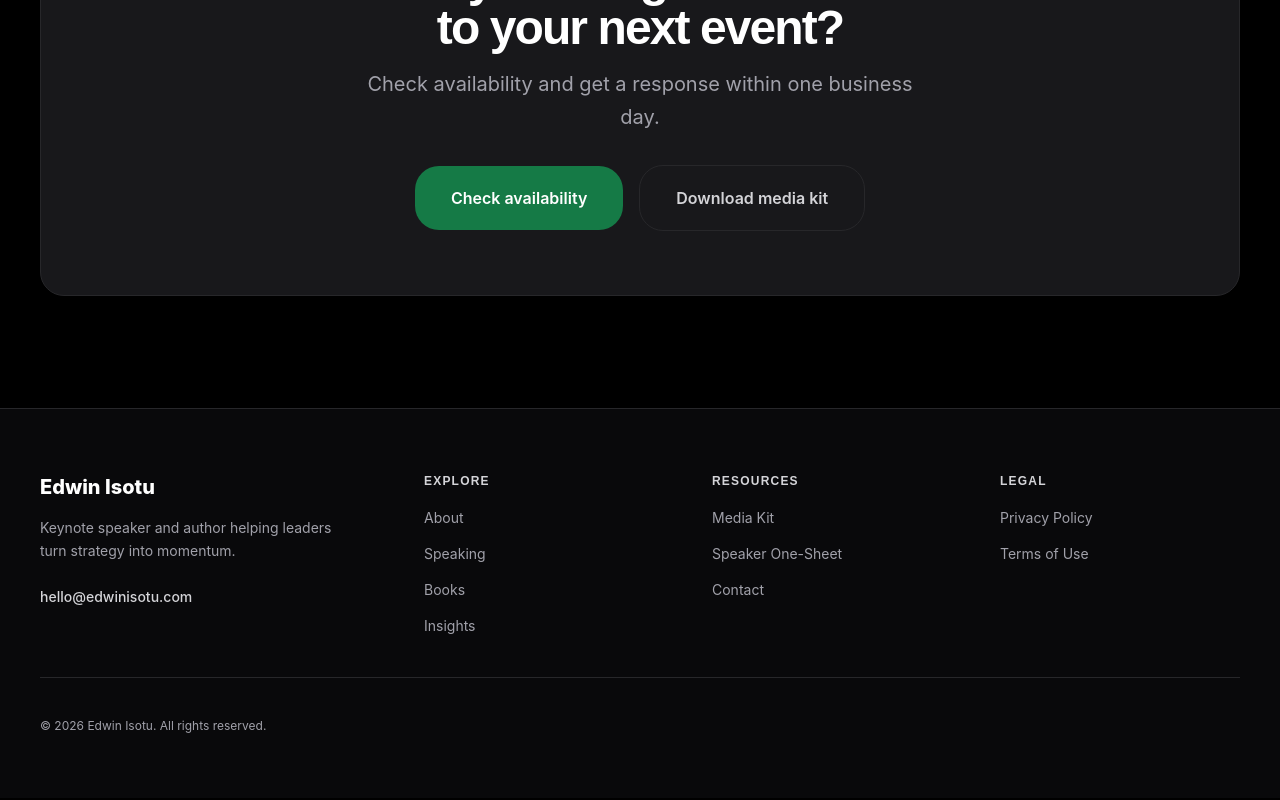
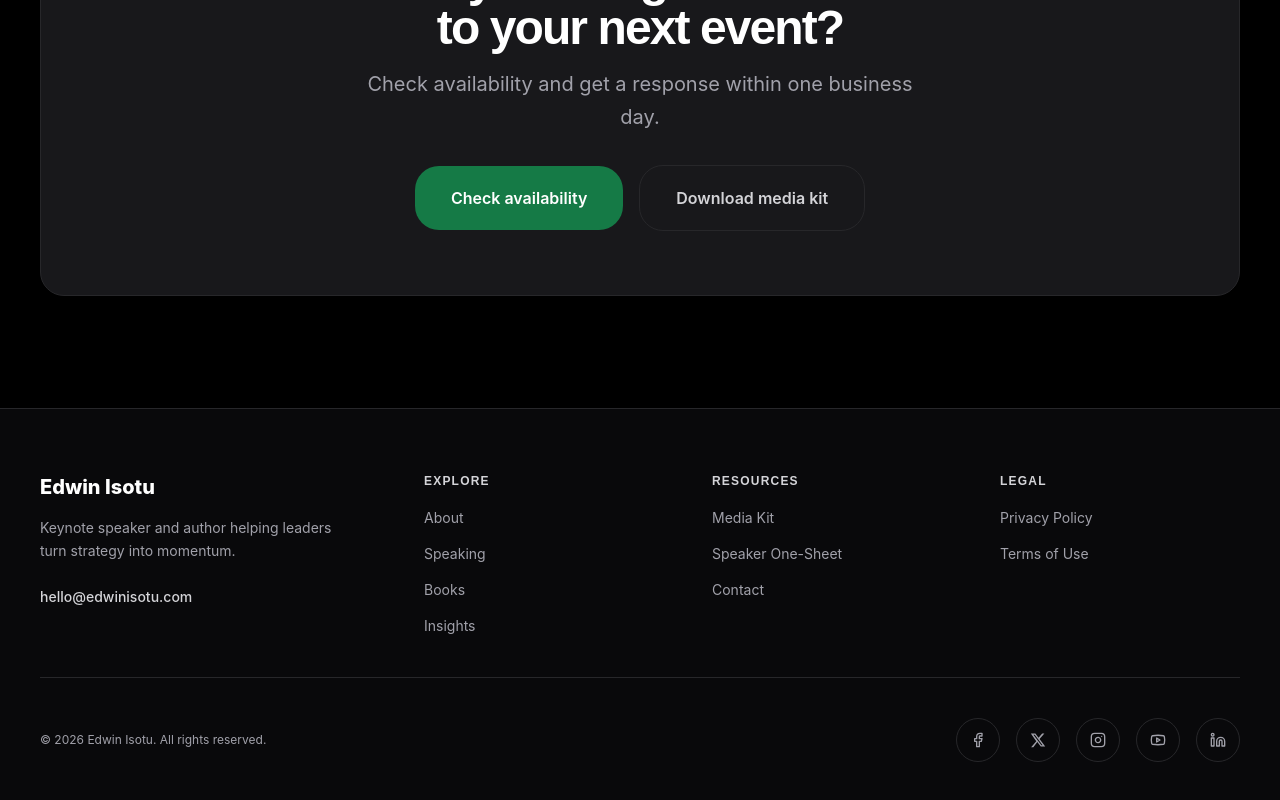
Before and after one commit to Erystech/edw-isotu, a React (Vite) app: page / in a window 1280 px wide. Shown: the part 8558-9358 px from the top of the page. Built offline with nearby package versions, Linux system fonts and the light colour scheme.

Commit message:
updated the social links in the footer section

```diff
--- a/src/components/layout/Footer.jsx
+++ b/src/components/layout/Footer.jsx
@@ -1,6 +1,6 @@
-// import { Linkedin, Youtube, Instagram, Twitter, Mail } from 'lucide-react';
 import Container from './Container';
 import Divider from '../ui/Divider';
+import { SocialLinks } from '../misc';
 
 const COLUMNS = [
   {
@@ -28,14 +28,6 @@ const COLUMNS = [
     ],
   },
 ];
-
-// const SOCIALS = [
-//   { label: 'LinkedIn', href: '#', icon: Linkedin },
-//   { label: 'X (Twitter)', href: '#', icon: Twitter },
-//   { label: 'Instagram', href: '#', icon: Instagram },
-//   { label: 'YouTube', href: '#', icon: Youtube },
-// ];
-
 export default function Footer() {
   return (
     <footer className="bg-[var(--color-background-alt)] border-t border-[var(--color-border)] text-[var(--color-text-muted)]">
@@ -89,23 +81,7 @@ export default function Footer() {
           <p className="text-xs text-[var(--color-text-muted)]">
             © {new Date().getFullYear()} Edwin Isotu. All rights reserved.
           </p>
-          <div className="flex items-center gap-4">
-            {/*
-              Refactored Socials (Prepared for uncommenting):
-              Updated focus and hover outlines to use accent-light to ensure
-              visibility against the dark background.
-            */}
-            {/* {SOCIALS.map(({ label, href, icon: Icon }) => (
-              <a
-                key={label}
-                href={href}
-                aria-label={label}
-                className="grid h-9 w-9 place-items-center rounded-full border border-[var(--color-border-light)] text-[var(--color-text-muted)] transition-colors hover:border-[var(--color-accent-light)] hover:text-[var(--color-accent-light)] focus-visible:outline-2 focus-visible:outline-[var(--color-accent-light)] focus-visible:outline-offset-2"
-              >
-                <Icon size={16} aria-hidden="true" />
-              </a>
-            ))} */}
-          </div>
+          <SocialLinks />
         </div>
       </Container>
     </footer>
--- a/src/components/misc/SocialLInks.jsx
+++ b/src/components/misc/SocialLInks.jsx
@@ -58,7 +58,7 @@ export default function SocialLinks({ links = DEFAULT_LINKS, className, ...props
           aria-label={label} //[cite: 2]
           className="grid h-11 w-11 place-items-center rounded-full border border-[var(--color-border)] text-[var(--color-text-muted)] transition-colors hover:border-[var(--color-accent-light)] hover:text-[var(--color-accent-light)] focus-visible:outline-2 focus-visible:outline-[var(--color-accent-light)] focus-visible:outline-offset-2" //[cite: 2]
         >
-          <Icon size={58} aria-hidden="true" />
+          <Icon size={16} aria-hidden="true" />
         </a>
       ))}
     </div>
```
Also changed, not shown: public/Isotu-logo.svg (deleted).
